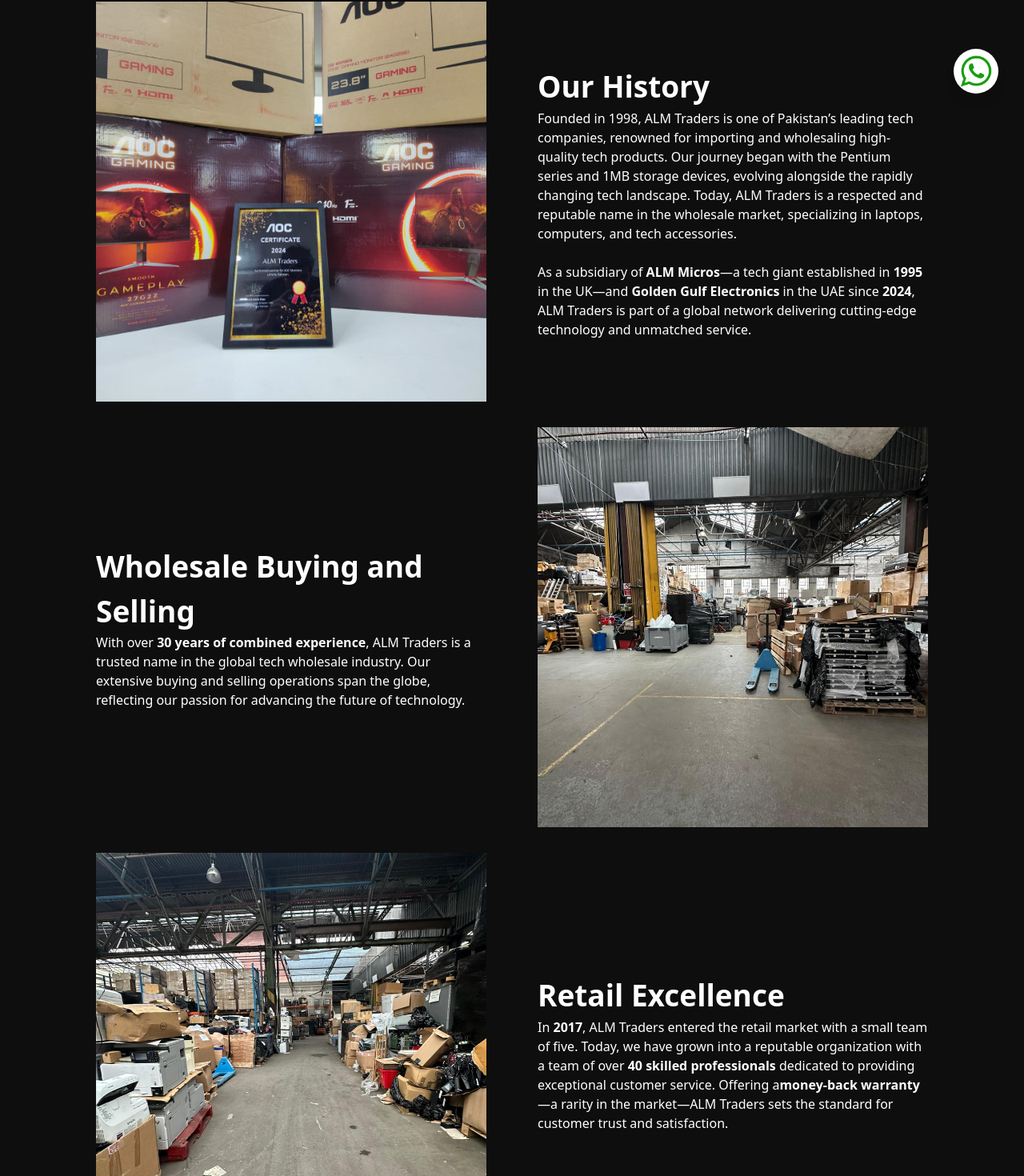
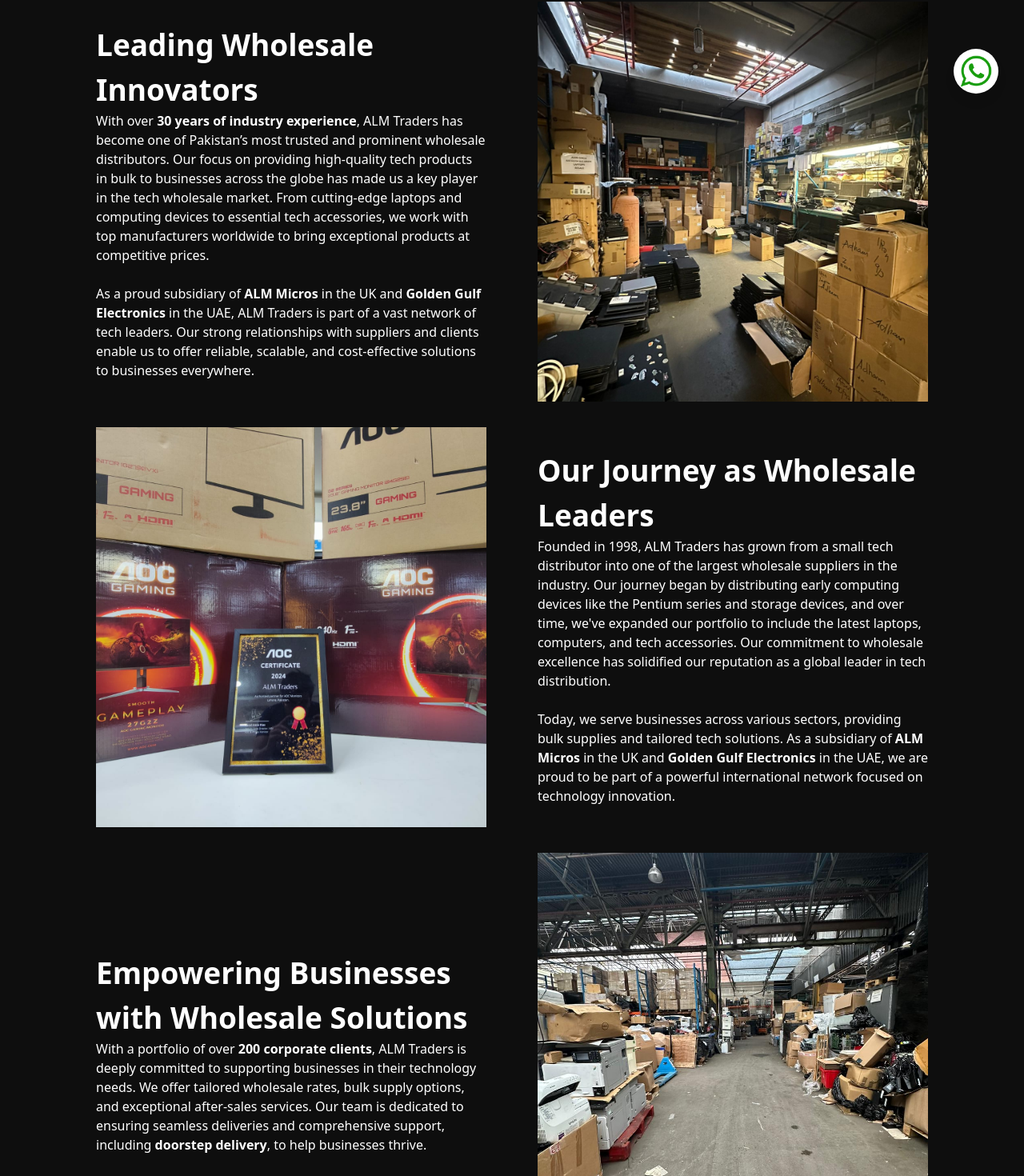
Before and after one commit to Uneebbhat/almtraders, a Next.js app: page /about in a window 1280 px wide. Shown: the part 651-2121 px from the top of the page at 80% size. Built offline with nearby package versions, Linux system fonts and the light colour scheme.

Commit message:
data changd

```diff
--- a/src/app/globals.css
+++ b/src/app/globals.css
@@ -114,7 +114,7 @@
 }
 
 .about-section-whole-selling {
-  background-image: url("/assets/company1.jpeg");
+  background-image: url("/assets/company4.jpeg");
   background-repeat: no-repeat;
   background-size: cover;
   background-position: center center;
@@ -123,7 +123,7 @@
 }
 
 .about-section-retail {
-  background-image: url("/assets/company3.jpeg");
+  background-image: url("/assets/whole-selling.jpg");
   background-repeat: no-repeat;
   background-size: cover;
   background-position: center center;
@@ -132,7 +132,7 @@
 }
 
 .about-section-corperate {
-  background-image: url("/assets/corperate.jpg");
+  background-image: url("/assets/company3.jpeg");
   background-repeat: no-repeat;
   background-size: cover;
   background-position: center center;
--- a/src/components/About/OurHistory.tsx
+++ b/src/components/About/OurHistory.tsx
@@ -24,6 +24,42 @@ const OurHistory = () => {
     <>
       <section className="py-[40px] bg-black text-white">
         <Container>
+          {/* Wholesale Buying and Selling Section */}
+          <div
+            className="flex flex-col md:flex-row items-center gap-4 md:gap-16 about-flex mb-8"
+            data-aos="fade-up"
+            data-aos-delay="100"
+          >
+            <div className="about-data w-full">
+              <h2 className="h2">Leading Wholesale Innovators</h2>
+              <p>
+                With over{" "}
+                <span className="font-bold">
+                  30 years of industry experience
+                </span>
+                , ALM Traders has become one of Pakistan’s most trusted and
+                prominent wholesale distributors. Our focus on providing
+                high-quality tech products in bulk to businesses across the
+                globe has made us a key player in the tech wholesale market.
+                From cutting-edge laptops and computing devices to essential
+                tech accessories, we work with top manufacturers worldwide to
+                bring exceptional products at competitive prices.
+              </p>
+              <br />
+              <p>
+                As a proud subsidiary of{" "}
+                <span className="font-bold">ALM Micros</span> in the UK and{" "}
+                <span className="font-bold">Golden Gulf Electronics</span> in
+                the UAE, ALM Traders is part of a vast network of tech leaders.
+                Our strong relationships with suppliers and clients enable us to
+                offer reliable, scalable, and cost-effective solutions to
+                businesses everywhere.
+              </p>
+            </div>
+            <div className="about-section-whole-selling w-1/4"></div>
+          </div>
+
+          {/* Our History Section */}
           <div
             className="flex flex-col md:flex-row items-center gap-4 md:gap-16 about-flex mb-8"
             data-aos="fade-up"
@@ -31,90 +67,70 @@ const OurHistory = () => {
           >
             <div className="about-section-img w-1/4"></div>
             <div className="about-data w-full">
-              <h2 className="h2">Our History</h2>
+              <h2 className="h2">Our Journey as Wholesale Leaders</h2>
               <p>
-                Founded in 1998, ALM Traders is one of Pakistan’s leading tech
-                companies, renowned for importing and wholesaling high-quality
-                tech products. Our journey began with the Pentium series and 1MB
-                storage devices, evolving alongside the rapidly changing tech
-                landscape. Today, ALM Traders is a respected and reputable name
-                in the wholesale market, specializing in laptops, computers, and
-                tech accessories.
+                Founded in 1998, ALM Traders has grown from a small tech
+                distributor into one of the largest wholesale suppliers in the
+                industry. Our journey began by distributing early computing
+                devices like the Pentium series and storage devices, and over
+                time, we've expanded our portfolio to include the latest
+                laptops, computers, and tech accessories. Our commitment to
+                wholesale excellence has solidified our reputation as a global
+                leader in tech distribution.
               </p>
               <br />
               <p>
-                As a subsidiary of <span className="font-bold">ALM Micros</span>
-                —a tech giant established in{" "}
-                <span className="font-bold">1995</span> in the UK—and{" "}
+                Today, we serve businesses across various sectors, providing
+                bulk supplies and tailored tech solutions. As a subsidiary of{" "}
+                <span className="font-bold">ALM Micros</span> in the UK and{" "}
                 <span className="font-bold">Golden Gulf Electronics</span> in
-                the UAE since <span className="font-bold">2024</span>, ALM
-                Traders is part of a global network delivering cutting-edge
-                technology and unmatched service.
+                the UAE, we are proud to be part of a powerful international
+                network focused on technology innovation.
               </p>
             </div>
           </div>
 
+          {/* Corporate Services Section */}
           <div
             className="flex flex-col-reverse md:flex-row items-center gap-4 md:gap-16 about-flex mb-8"
             data-aos="fade-up"
             data-aos-delay="100"
           >
             <div className="about-data w-full">
-              <h2 className="h2">Wholesale Buying and Selling</h2>
+              <h2 className="h2">
+                Empowering Businesses with Wholesale Solutions
+              </h2>
               <p>
-                With over{" "}
-                <span className="font-bold">
-                  30 years of combined experience
-                </span>
-                , ALM Traders is a trusted name in the global tech wholesale
-                industry. Our extensive buying and selling operations span the
-                globe, reflecting our passion for advancing the future of
-                technology.
+                With a portfolio of over{" "}
+                <span className="font-bold">200 corporate clients</span>, ALM
+                Traders is deeply committed to supporting businesses in their
+                technology needs. We offer tailored wholesale rates, bulk supply
+                options, and exceptional after-sales services. Our team is
+                dedicated to ensuring seamless deliveries and comprehensive
+                support, including{" "}
+                <span className="font-bold">doorstep delivery</span>, to help
+                businesses thrive.
               </p>
             </div>
-            <div className="about-section-whole-selling w-1/4"></div>
+            <div className="about-section-corperate w-1/4"></div>
           </div>
-
           <div
-            className="flex flex-col md:flex-row items-center gap-4 md:gap-16 about-flex mb-8"
+            className="flex flex-col-reverse md:flex-row items-center gap-4 md:gap-16 about-flex mb-8"
             data-aos="fade-up"
             data-aos-delay="100"
           >
             <div className="about-section-retail w-1/4"></div>
             <div className="about-data w-full">
-              <h2 className="h2">Retail Excellence</h2>
+              <h2 className="h2">Retail for Broader Reach</h2>
               <p>
-                In <span className="font-bold">2017</span>, ALM Traders entered
-                the retail market with a small team of five. Today, we have
-                grown into a reputable organization with a team of over{" "}
-                <span className="font-bold">40 skilled professionals</span>{" "}
-                dedicated to providing exceptional customer service. Offering a
-                <span className="font-bold">money-back warranty</span>—a rarity
-                in the market—ALM Traders sets the standard for customer trust
-                and satisfaction.
+                While our primary focus remains wholesale, ALM Traders entered
+                the retail sector in <span className="font-bold">2017</span> to
+                cater to individual customers and enhance brand visibility.
+                Today, we continue to offer competitive retail products, but our
+                core strength lies in meeting the bulk and wholesale demands of
+                businesses across the globe.
               </p>
             </div>
-          </div>
-
-          <div
-            className="flex flex-col-reverse md:flex-row items-center gap-4 md:gap-16 about-flex mb-8"
-            data-aos="fade-up"
-            data-aos-delay="100"
-          >
-            <div className="about-data w-full">
-              <h2 className="h2">Corporate Services</h2>
-              <p>
-                ALM Traders proudly serves the corporate sector, boasting a
-                portfolio of over{" "}
-                <span className="font-bold">200 corporate clients</span>. We
-                provide competitive wholesale rates and unparalleled after-sales
-                services, including{" "}
-                <span className="font-bold">doorstep delivery</span>. Our
-                commitment to excellence ensures that businesses receive the
-                best products and support in the industry.
-              </p>
-            </div>
-            <div className="about-section-corperate w-1/4"></div>
           </div>
 
           <div
@@ -122,15 +138,18 @@ const OurHistory = () => {
             data-aos="fade-up"
             data-aos-delay="100"
           >
-            <div className="about-section-future-tech w-1/4"></div>
             <div className="about-data w-full">
-              <h2 className="h2">Driving the Future of Technology</h2>
+              <h2 className="h2">Shaping the Future of Tech Wholesale</h2>
               <p>
-                At ALM Traders, we are passionate about technology and driven by
-                the goal of empowering individuals and businesses with
-                innovative solutions. Join us in shaping the future of tech!
+                At ALM Traders, we believe that the future of technology lies in
+                expanding access to quality tech products through innovative
+                wholesale solutions. We are committed to driving progress by
+                providing businesses with the best tech products at competitive
+                prices, helping them stay ahead in a fast-evolving digital
+                world.
               </p>
             </div>
+            <div className="about-section-future-tech w-1/4"></div>
           </div>
         </Container>
       </section>
```
Also changed, not shown: public/assets/company4.jpeg (added), public/assets/whole-selling.jpg (added).
